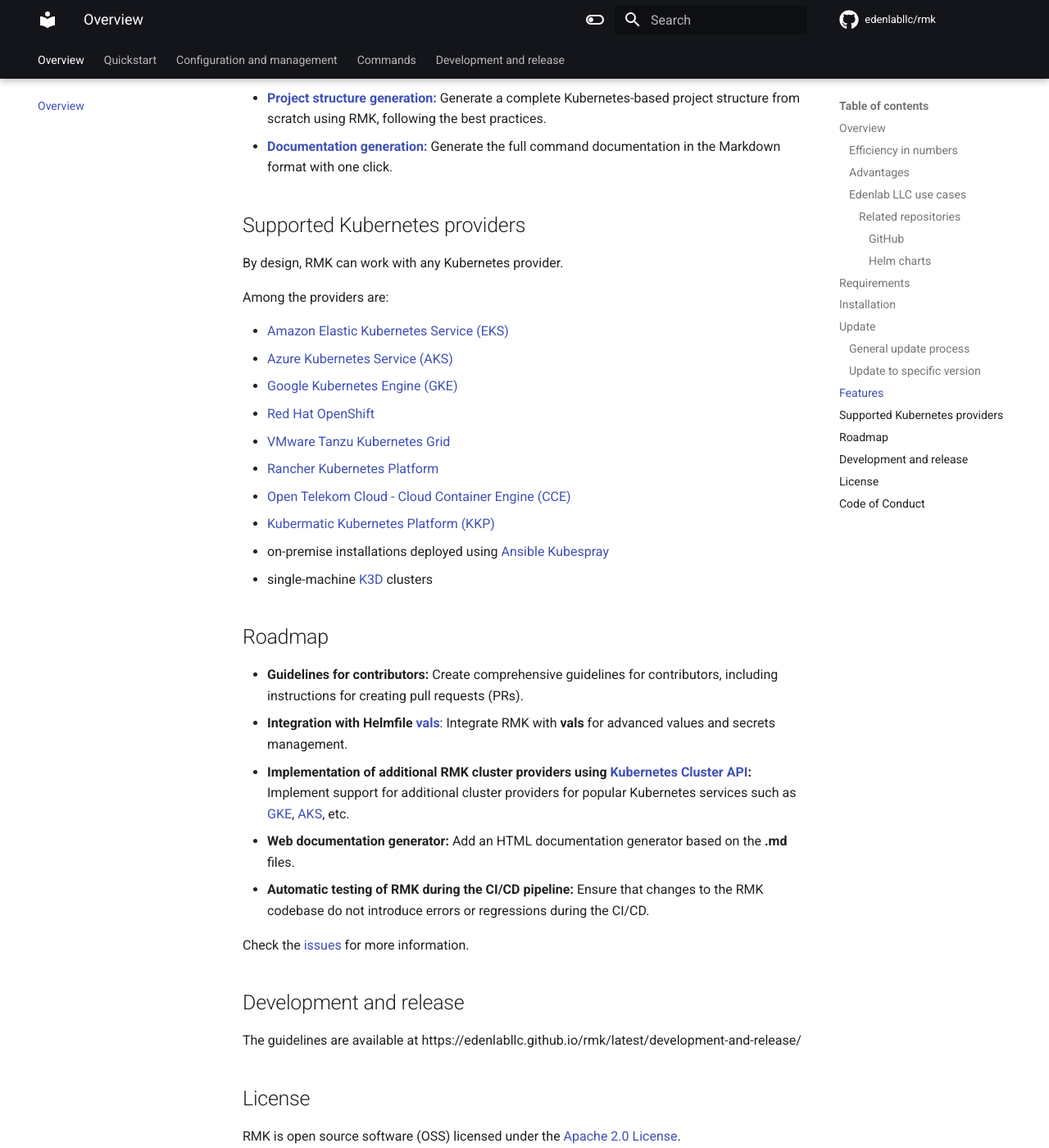
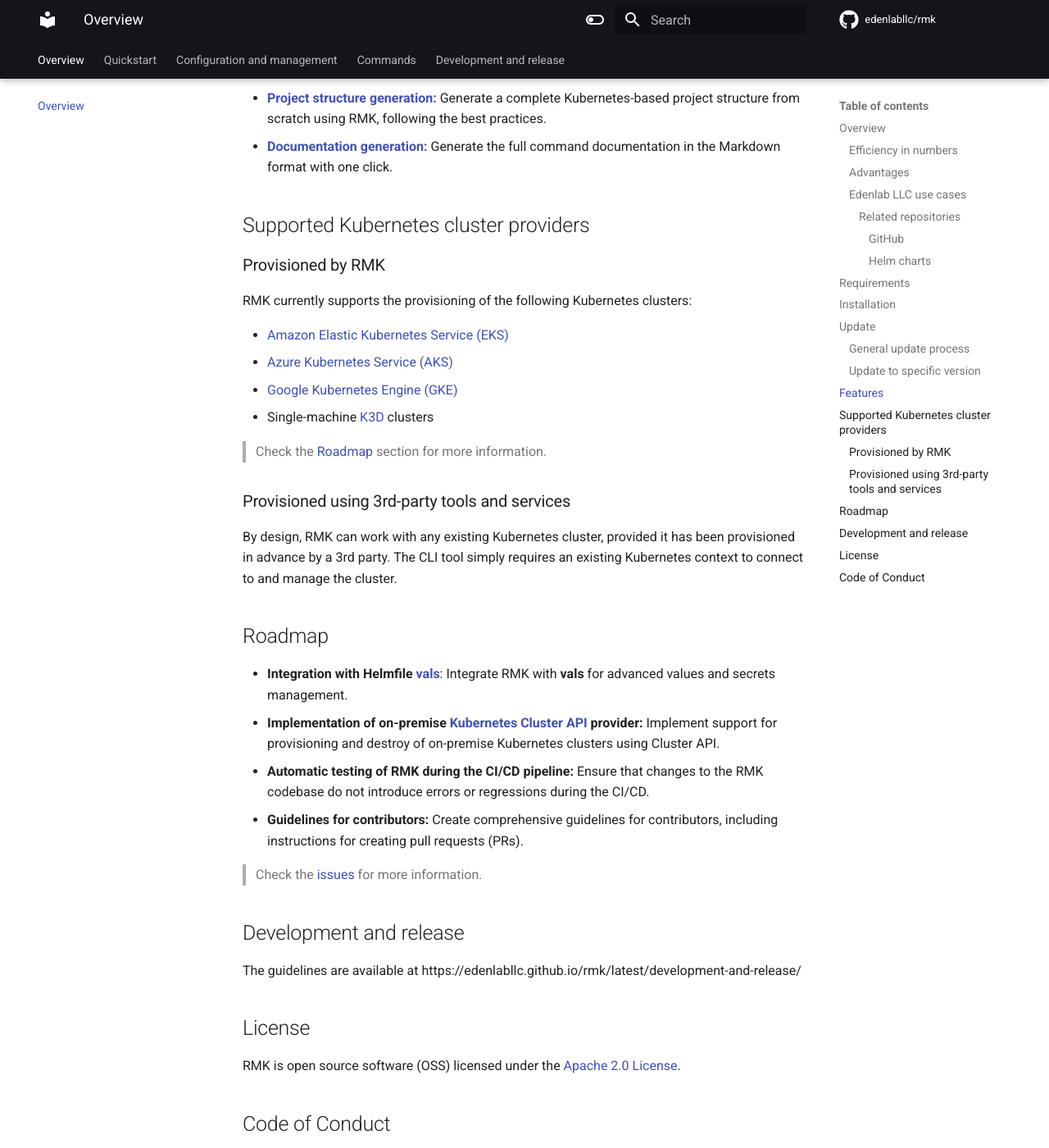
Before and after one commit to edenlabllc/rmk, an MkDocs documentation site: the page built from docs/index.md, in a window 1280 px wide and 1400 px high, scrolled down 6288 px. Shown: the whole window at 82% size. Built offline with MkDocs 1.6.1 and Material for MkDocs 9.7.7, drawn with Linux system fonts in a browser that asks for light colours; emoji names are drawn with the system emoji font; comment, search, counter and statistics services are not loaded; the version menu is left out; some of the changed text lies outside the part shown.

Commit message:
#59 - Update index.md file's Roadmap, Supported Kubernetes cluster providers.

```diff
--- a/docs/index.md
+++ b/docs/index.md
@@ -28,14 +28,14 @@
     * Project management
       * [Requirement for project repository](configuration/project-management/requirement-for-project-repository.md)
       * [Preparation of project repository](configuration/project-management/preparation-of-project-repository.md)
-      * [Dependencies management and Project inheritance](configuration/project-management/dependencies-management-and-project-inheritance.md)
+      * [Dependencies management and project inheritance](configuration/project-management/dependencies-management-and-project-inheritance.md)
     * [Cluster management](configuration/cluster-management/cluster-management.md)
       * [Exported environment variables](configuration/cluster-management/exported-environment-variables.md)
     * [Release management](configuration/release-management/release-management.md)
     * [Secrets management](configuration/secrets-management/secrets-management.md)
   * [Commands](commands.md)
   * [Features](#features)
-  * [Supported Kubernetes providers](#supported-kubernetes-providers)
+  * [Supported Kubernetes cluster providers](#supported-kubernetes-cluster-providers)
   * [Roadmap](#roadmap)
   * [Development and release](development-and-release.md)
   * [License](#license)
@@ -246,32 +246,32 @@
 - **[Project structure generation:](configuration/project-management/preparation-of-project-repository.md#automatic-generation-of-the-project-structure-from-scratch)** Generate a complete Kubernetes-based project structure from scratch using RMK, following the best practices.
 - **[Documentation generation:](commands.md#doc)** Generate the full command documentation in the Markdown format with one click.
 
-## Supported Kubernetes providers
+## Supported Kubernetes cluster providers
 
-By design, RMK can work with any Kubernetes provider.
+### Provisioned by RMK
 
-Among the providers are:
+RMK currently supports the provisioning of the following Kubernetes clusters:
 
 - [Amazon Elastic Kubernetes Service (EKS)](https://aws.amazon.com/eks/)
 - [Azure Kubernetes Service (AKS)](https://azure.microsoft.com/en-us/products/kubernetes-service/)
 - [Google Kubernetes Engine (GKE)](https://cloud.google.com/kubernetes-engine)
-- [Red Hat OpenShift](https://redhat.com/en/technologies/cloud-computing/openshift)
-- [VMware Tanzu Kubernetes Grid](https://tanzu.vmware.com/kubernetes-grid)
-- [Rancher Kubernetes Platform](https://www.rancher.com/)
-- [Open Telekom Cloud - Cloud Container Engine (CCE)](https://www.open-telekom-cloud.com/en/products-services/core-services/cloud-container-engine)
-- [Kubermatic Kubernetes Platform (KKP)](https://www.kubermatic.com/)
-- on-premise installations deployed using [Ansible Kubespray](https://github.com/kubernetes-sigs/kubespray)
-- single-machine [K3D](https://k3d.io/) clusters
+- Single-machine [K3D](https://k3d.io/) clusters
+
+> Check the [Roadmap](#roadmap) section for more information.
+
+### Provisioned using 3rd-party tools and services
+
+By design, RMK can work with any existing Kubernetes cluster, provided it has been provisioned in advance by a 3rd party.
+The CLI tool simply requires an existing Kubernetes context to connect to and manage the cluster.
 
 ## Roadmap
 
+- **Integration with Helmfile [vals](https://github.com/helmfile/vals)**: Integrate RMK with **vals** for advanced values and secrets management.
+- **Implementation of on-premise [Kubernetes Cluster API](https://cluster-api.sigs.k8s.io/) provider:** Implement support for provisioning and destroy of on-premise Kubernetes clusters using Cluster API.
+- **Automatic testing of RMK during the CI/CD pipeline:** Ensure that changes to the RMK codebase do not introduce errors or regressions during the CI/CD.
 - **Guidelines for contributors:** Create comprehensive guidelines for contributors, including instructions for creating pull requests (PRs).
-- **Integration with Helmfile [vals](https://github.com/helmfile/vals)**: Integrate RMK with **vals** for advanced values and secrets management.
-- **Implementation of additional RMK cluster providers using [Kubernetes Cluster API](https://cluster-api.sigs.k8s.io/):** Implement support for additional cluster providers for popular Kubernetes services such as [GKE](https://cloud.google.com/kubernetes-engine), [AKS](https://azure.microsoft.com/en-us/products/kubernetes-service/), etc.
-- **Web documentation generator:** Add an HTML documentation generator based on the **.md** files.
-- **Automatic testing of RMK during the CI/CD pipeline:** Ensure that changes to the RMK codebase do not introduce errors or regressions during the CI/CD.
 
-Check the [issues](https://github.com/edenlabllc/rmk/issues) for more information.
+> Check the [issues](https://github.com/edenlabllc/rmk/issues) for more information.
 
 ## Development and release
 
```
